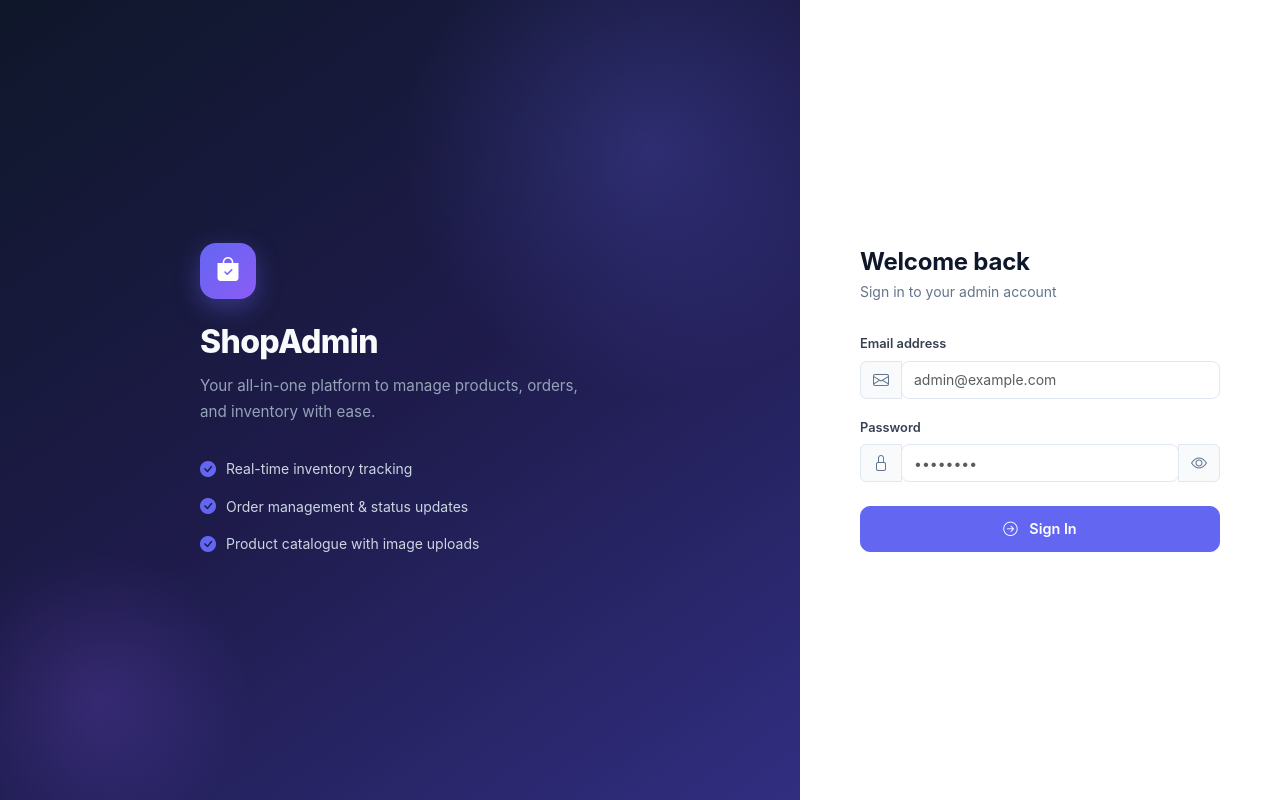
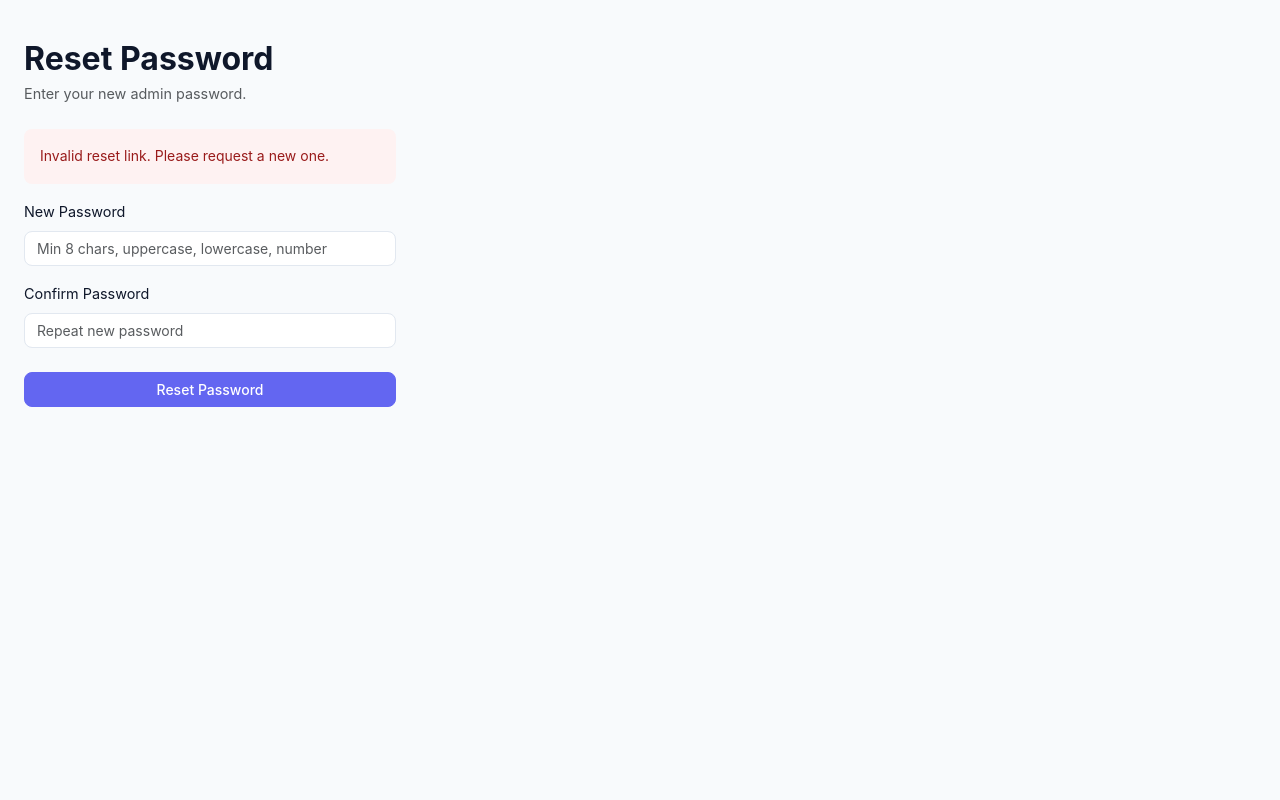
Before and after one commit to Asisipho99/shopping-admin, an Angular app: page /reset-password in a window 1280 px wide. Before the commit this address led to /login. Built offline with nearby package versions, Linux system fonts and the light colour scheme.

Commit message:
Add password reset flow - forgot/reset pages and routes

```diff
--- a/src/app/app.routes.ts
+++ b/src/app/app.routes.ts
@@ -8,6 +8,18 @@ export const routes: Routes = [
     loadComponent: () =>
       import('./pages/login/login.component')
         .then(m => m.LoginComponent)
+  },
+  {
+    path: 'forgot-password',
+    loadComponent: () =>
+      import('./pages/forgot-password/forgot-password.component')
+        .then(m => m.ForgotPasswordComponent)
+  },
+  {
+    path: 'reset-password',
+    loadComponent: () =>
+      import('./pages/reset-password/reset-password.component')
+        .then(m => m.ResetPasswordComponent)
   },
   {
     path: 'dashboard',
--- a/src/app/core/services/auth.service.ts
+++ b/src/app/core/services/auth.service.ts
@@ -21,6 +21,16 @@ export class AuthService {
       }));
   }
 
+  forgotPassword(email: string): Observable<any> {
+    return this.http.post(`${this.url}/forgot-password`, { email },
+      { responseType: 'text' });
+  }
+
+  resetPassword(token: string, newPassword: string): Observable<any> {
+    return this.http.post(`${this.url}/reset-password`, { token, newPassword },
+      { responseType: 'text' });
+  }
+
   logout(): void {
     localStorage.clear();
     this.router.navigate(['/login']);
--- /dev/null
+++ b/src/app/pages/forgot-password/forgot-password.component.ts
@@ -0,0 +1,62 @@
+import { Component } from '@angular/core';
+import { CommonModule } from '@angular/common';
+import { FormsModule } from '@angular/forms';
+import { RouterLink } from '@angular/router';
+import { AuthService } from '../../core/services/auth.service';
+
+@Component({
+  selector: 'app-forgot-password',
+  standalone: true,
+  imports: [CommonModule, FormsModule, RouterLink],
+  template: `
+    <div class="login-wrapper" style="justify-content:center;">
+      <div style="width:100%;max-width:420px;padding:40px 24px;">
+        <h2 class="mb-1 fw-bold">Forgot Password</h2>
+        <p class="text-muted mb-4">Enter your admin email to receive a reset link.</p>
+
+        <div class="alert alert-success" *ngIf="success">{{ success }}</div>
+        <div class="alert alert-danger"  *ngIf="error">{{ error }}</div>
+
+        <div class="mb-3" *ngIf="!success">
+          <label class="form-label">Email address</label>
+          <input type="email" class="form-control"
+                 [(ngModel)]="email" placeholder="admin@example.com"
+                 (keyup.enter)="submit()">
+        </div>
+
+        <button class="btn btn-primary w-100 mb-3" *ngIf="!success"
+                (click)="submit()" [disabled]="loading">
+          <span *ngIf="loading" class="spinner-border spinner-border-sm me-2"></span>
+          {{ loading ? 'Sending...' : 'Send Reset Link' }}
+        </button>
+
+        <p class="text-center mb-0" style="font-size:.875rem;">
+          <a routerLink="/login" style="color:#6366f1;text-decoration:none;">
+            Back to login
+          </a>
+        </p>
+      </div>
+    </div>
+  `
+})
+export class ForgotPasswordComponent {
+  email   = '';
+  loading = false;
+  success = '';
+  error   = '';
+
+  constructor(private auth: AuthService) {}
+
+  submit() {
+    if (!this.email) { this.error = 'Please enter your email.'; return; }
+    this.loading = true;
+    this.error   = '';
+    this.auth.forgotPassword(this.email).subscribe({
+      next: () => {
+        this.success = 'If that email is registered, a reset link has been sent.';
+        this.loading = false;
+      },
+      error: () => { this.error = 'Something went wrong.'; this.loading = false; }
+    });
+  }
+}
--- a/src/app/pages/login/login.component.html
+++ b/src/app/pages/login/login.component.html
@@ -79,6 +79,13 @@
         {{ loading ? 'Signing in...' : 'Sign In' }}
       </button>
 
+      <p class="text-center mt-3 mb-0" style="font-size:.8rem;color:#6b7280;">
+        <a routerLink="/forgot-password"
+           style="color:#6366f1;text-decoration:none;font-weight:500;">
+          Forgot password?
+        </a>
+      </p>
+
     </div>
   </div>
 
--- /dev/null
+++ b/src/app/pages/reset-password/reset-password.component.ts
@@ -0,0 +1,78 @@
+import { Component, OnInit } from '@angular/core';
+import { CommonModule } from '@angular/common';
+import { FormsModule } from '@angular/forms';
+import { RouterLink, ActivatedRoute } from '@angular/router';
+import { AuthService } from '../../core/services/auth.service';
+
+@Component({
+  selector: 'app-reset-password',
+  standalone: true,
+  imports: [CommonModule, FormsModule, RouterLink],
+  template: `
+    <div class="login-wrapper" style="justify-content:center;">
+      <div style="width:100%;max-width:420px;padding:40px 24px;">
+        <h2 class="mb-1 fw-bold">Reset Password</h2>
+        <p class="text-muted mb-4">Enter your new admin password.</p>
+
+        <div class="alert alert-success" *ngIf="success">
+          {{ success }} <a routerLink="/login">Sign in</a>
+        </div>
+        <div class="alert alert-danger" *ngIf="error">{{ error }}</div>
+
+        <ng-container *ngIf="!success">
+          <div class="mb-3">
+            <label class="form-label">New Password</label>
+            <input type="password" class="form-control"
+                   [(ngModel)]="newPassword"
+                   placeholder="Min 8 chars, uppercase, lowercase, number">
+          </div>
+          <div class="mb-4">
+            <label class="form-label">Confirm Password</label>
+            <input type="password" class="form-control"
+                   [(ngModel)]="confirmPassword"
+                   placeholder="Repeat new password"
+                   (keyup.enter)="submit()">
+          </div>
+          <button class="btn btn-primary w-100"
+                  (click)="submit()" [disabled]="loading">
+            <span *ngIf="loading" class="spinner-border spinner-border-sm me-2"></span>
+            {{ loading ? 'Resetting...' : 'Reset Password' }}
+          </button>
+        </ng-container>
+      </div>
+    </div>
+  `
+})
+export class ResetPasswordComponent implements OnInit {
+  token           = '';
+  newPassword     = '';
+  confirmPassword = '';
+  loading         = false;
+  success         = '';
+  error           = '';
+
+  constructor(private auth: AuthService, private route: ActivatedRoute) {}
+
+  ngOnInit() {
+    this.token = this.route.snapshot.queryParamMap.get('token') || '';
+    if (!this.token) this.error = 'Invalid reset link. Please request a new one.';
+  }
+
+  submit() {
+    this.error = '';
+    if (this.newPassword.length < 8) { this.error = 'Password must be at least 8 characters.'; return; }
+    if (!/(?=.*[a-z])(?=.*[A-Z])(?=.*\d)/.test(this.newPassword)) {
+      this.error = 'Password must contain uppercase, lowercase, and a number.'; return;
+    }
+    if (this.newPassword !== this.confirmPassword) { this.error = 'Passwords do not match.'; return; }
+
+    this.loading = true;
+    this.auth.resetPassword(this.token, this.newPassword).subscribe({
+      next: () => { this.success = 'Password reset successfully!'; this.loading = false; },
+      error: (err) => {
+        this.error   = err.error?.message || 'Invalid or expired token.';
+        this.loading = false;
+      }
+    });
+  }
+}
```
